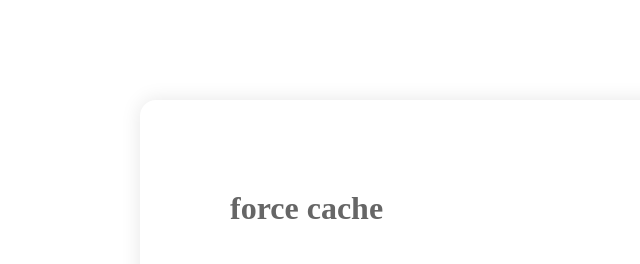
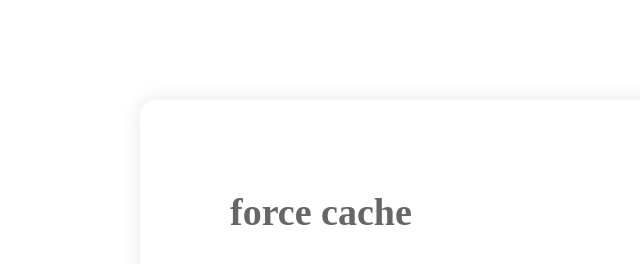
Before and after one commit to StellaYangF/HTTP, a plain HTML site: page index.html in a window 1280 px wide. Shown: the whole page, without its empty margins (94-734 px from the left). Drawn offline with Linux system fonts and the light colour scheme.

Commit message:
update cache.md

```diff
--- a/index.css
+++ b/index.css
@@ -5,5 +5,5 @@ h1 {
   padding: 90px;
   border-radius: 16px;
   color: #666;
-  /* font-size: 38px; */
+  font-size: 38px;
 }
```
Also changed, not shown: 2.cache.js (+4 -12 lines), 1 other file.
